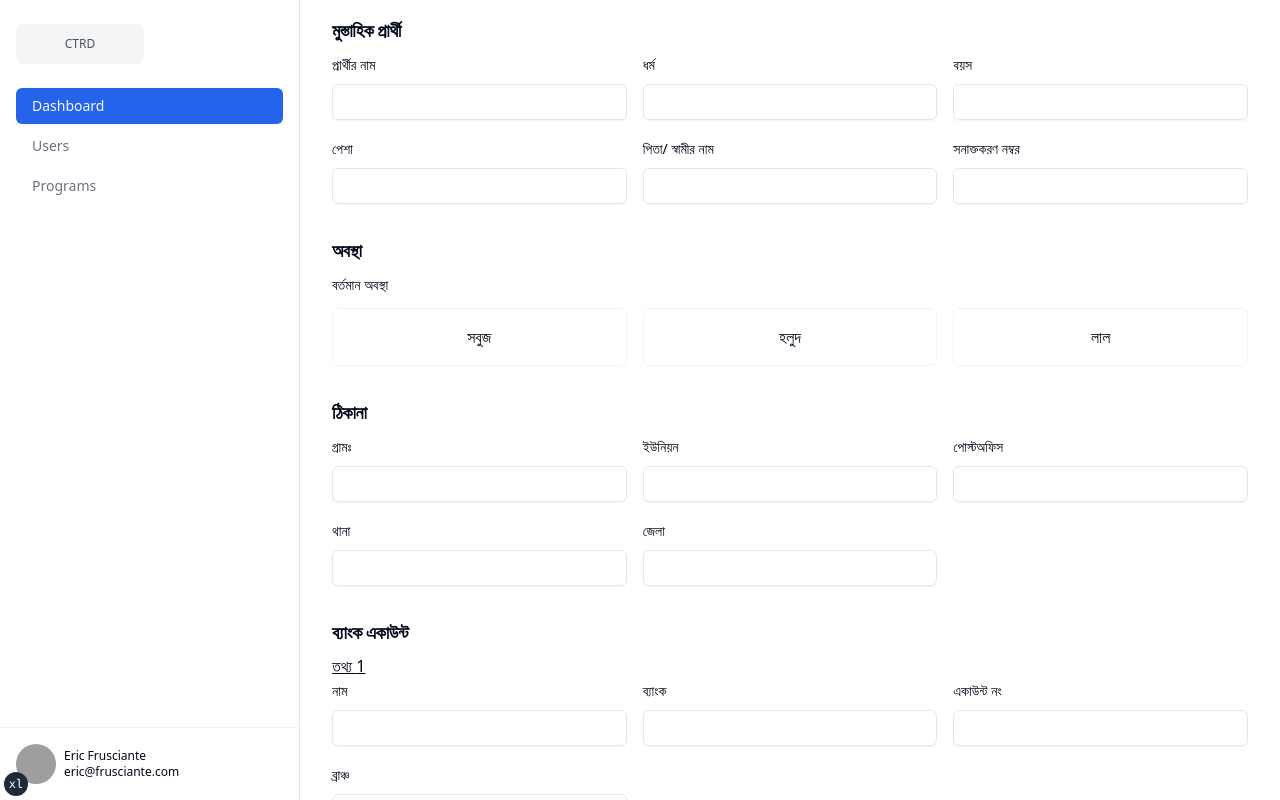
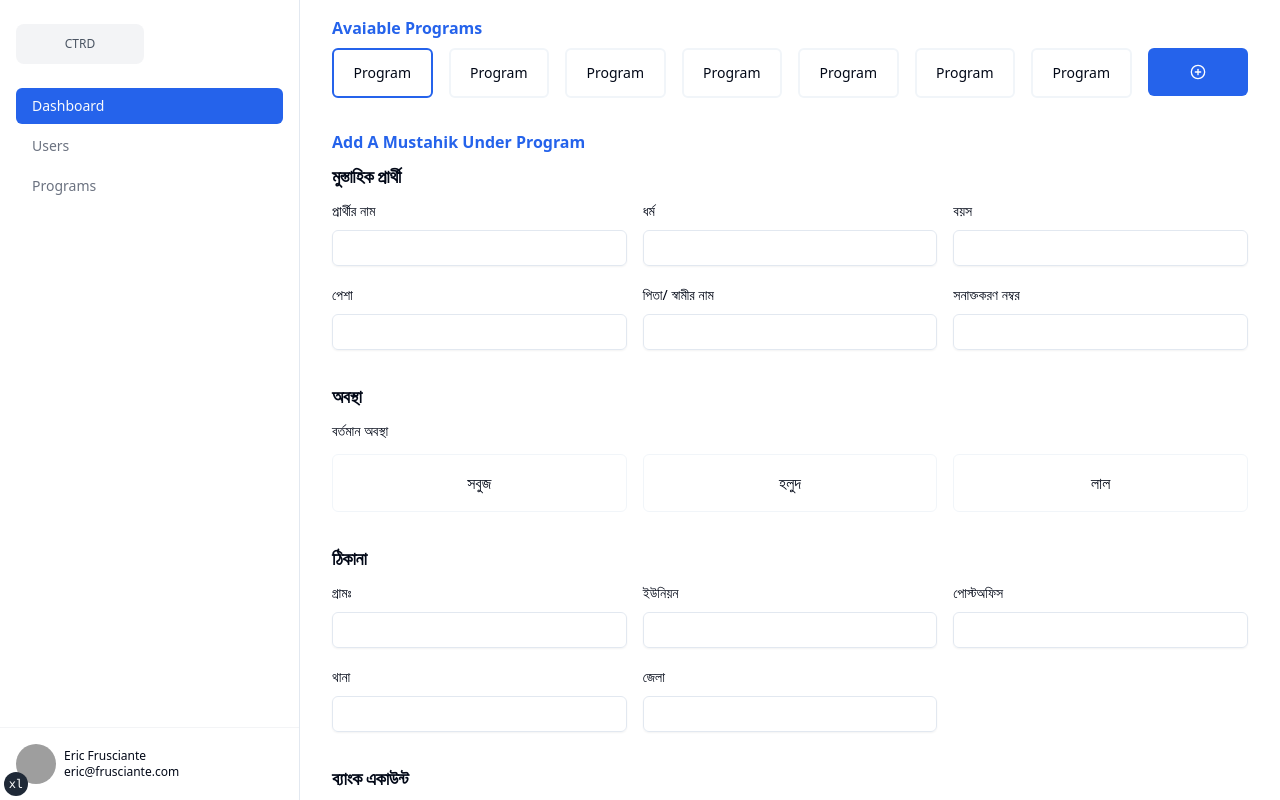
Before and after one commit to shahreaz0/ctrd-admin-panel, a Next.js app: page /dashboard in a window 1280 px wide. Built offline with nearby package versions, Linux system fonts and the light colour scheme; grey boxes are pictures that could not be loaded.

Commit message:
Add programs on dashboard

```diff
--- a/app/(dashboard)/dashboard/components/create-mustahik-form.tsx
+++ b/app/(dashboard)/dashboard/components/create-mustahik-form.tsx
@@ -351,7 +351,7 @@ export default function AddMustahik() {
   return (
     <section>
       <Form {...form}>
-        <form onSubmit={form.handleSubmit(onSubmit)} className="m-auto space-y-8 px-8 ">
+        <form onSubmit={form.handleSubmit(onSubmit)} className="m-auto space-y-8">
           <section>
             <h1 className="mb-2 text-lg">মুস্তাহিক প্রার্থী</h1>
             <section className="grid grid-cols-3 gap-4">
--- /dev/null
+++ b/app/(dashboard)/dashboard/components/programs.tsx
@@ -0,0 +1,96 @@
+"use client";
+
+import { useState } from "react";
+import { PlusCircle } from "lucide-react";
+
+import { Label } from "@/components/ui/label";
+import { RadioGroup, RadioGroupItem } from "@/components/ui/radio-group";
+import CreateProgramDialog from "@/app/(dashboard)/programs/components/create-program-dialog";
+
+export default function Programs() {
+  const [open, isOpen] = useState(false);
+
+  return (
+    <section>
+      <RadioGroup defaultValue="p1" className="grid grid-cols-8 gap-4">
+        <div>
+          <RadioGroupItem value="p1" id="p1" className="peer sr-only" />
+          <Label
+            htmlFor="p1"
+            className="flex flex-col items-center justify-between rounded-md border-2 border-muted bg-popover p-4 hover:bg-accent hover:text-accent-foreground peer-data-[state=checked]:border-primary [&:has([data-state=checked])]:border-primary"
+          >
+            Program
+          </Label>
+        </div>
+
+        <div>
+          <RadioGroupItem value="p2" id="p2" className="peer sr-only" />
+          <Label
+            htmlFor="p2"
+            className="flex flex-col items-center justify-between rounded-md border-2 border-muted bg-popover p-4 hover:bg-accent hover:text-accent-foreground peer-data-[state=checked]:border-primary [&:has([data-state=checked])]:border-primary"
+          >
+            Program
+          </Label>
+        </div>
+        <div>
+          <RadioGroupItem value="p3" id="p3" className="peer sr-only" />
+          <Label
+            htmlFor="p3"
+            className="flex flex-col items-center justify-between rounded-md border-2 border-muted bg-popover p-4 hover:bg-accent hover:text-accent-foreground peer-data-[state=checked]:border-primary [&:has([data-state=checked])]:border-primary"
+          >
+            Program
+          </Label>
+        </div>
+
+        <div>
+          <RadioGroupItem value="p4" id="p4" className="peer sr-only" />
+          <Label
+            htmlFor="p4"
+            className="flex flex-col items-center justify-between rounded-md border-2 border-muted bg-popover p-4 hover:bg-accent hover:text-accent-foreground peer-data-[state=checked]:border-primary [&:has([data-state=checked])]:border-primary"
+          >
+            Program
+          </Label>
+        </div>
+        <div>
+          <RadioGroupItem value="p5" id="p5" className="peer sr-only" />
+          <Label
+            htmlFor="p5"
+            className="flex flex-col items-center justify-between rounded-md border-2 border-muted bg-popover p-4 hover:bg-accent hover:text-accent-foreground peer-data-[state=checked]:border-primary [&:has([data-state=checked])]:border-primary"
+          >
+            Program
+          </Label>
+        </div>
+        <div>
+          <RadioGroupItem value="p6" id="p6" className="peer sr-only" />
+          <Label
+            htmlFor="p6"
+            className="flex flex-col items-center justify-between rounded-md border-2 border-muted bg-popover p-4 hover:bg-accent hover:text-accent-foreground peer-data-[state=checked]:border-primary [&:has([data-state=checked])]:border-primary"
+          >
+            Program
+          </Label>
+        </div>
+        <div>
+          <RadioGroupItem value="p7" id="p7" className="peer sr-only" />
+          <Label
+            htmlFor="p7"
+            className="flex flex-col items-center justify-between rounded-md border-2 border-muted bg-popover p-4 hover:bg-accent hover:text-accent-foreground peer-data-[state=checked]:border-primary [&:has([data-state=checked])]:border-primary"
+          >
+            Program
+          </Label>
+        </div>
+
+        <div onClick={() => isOpen(true)}>
+          <RadioGroupItem value="p8" id="p8" className="peer sr-only" />
+          <Label
+            htmlFor="p8"
+            className="flex flex-col items-center  justify-between rounded-md border-muted bg-primary p-4 text-white hover:bg-accent hover:text-accent-foreground "
+          >
+            <PlusCircle className="h-4 w-4" />
+          </Label>
+        </div>
+      </RadioGroup>
+
+      <CreateProgramDialog open={open} isOpen={isOpen} />
+    </section>
+  );
+}
--- a/app/(dashboard)/dashboard/page.tsx
+++ b/app/(dashboard)/dashboard/page.tsx
@@ -1,6 +1,8 @@
 import type { Metadata } from "next";
 
 import AddMustahik from "@/app/(dashboard)/dashboard/components/create-mustahik-form";
+
+import Programs from "./components/programs";
 
 export const metadata: Metadata = {
   title: "Dashboard",
@@ -9,8 +11,17 @@ export const metadata: Metadata = {
 
 export default function DashboardPage() {
   return (
-    <section>
-      <AddMustahik />
+    <section className="space-y-8 px-8">
+      <section>
+        <p className="mb-2 text-base font-semibold text-primary">Avaiable Programs</p>
+        <Programs />
+      </section>
+      <section>
+        <p className="mb-2 text-base font-semibold text-primary">
+          Add A Mustahik Under Program
+        </p>
+        <AddMustahik />
+      </section>
     </section>
   );
 }
```
